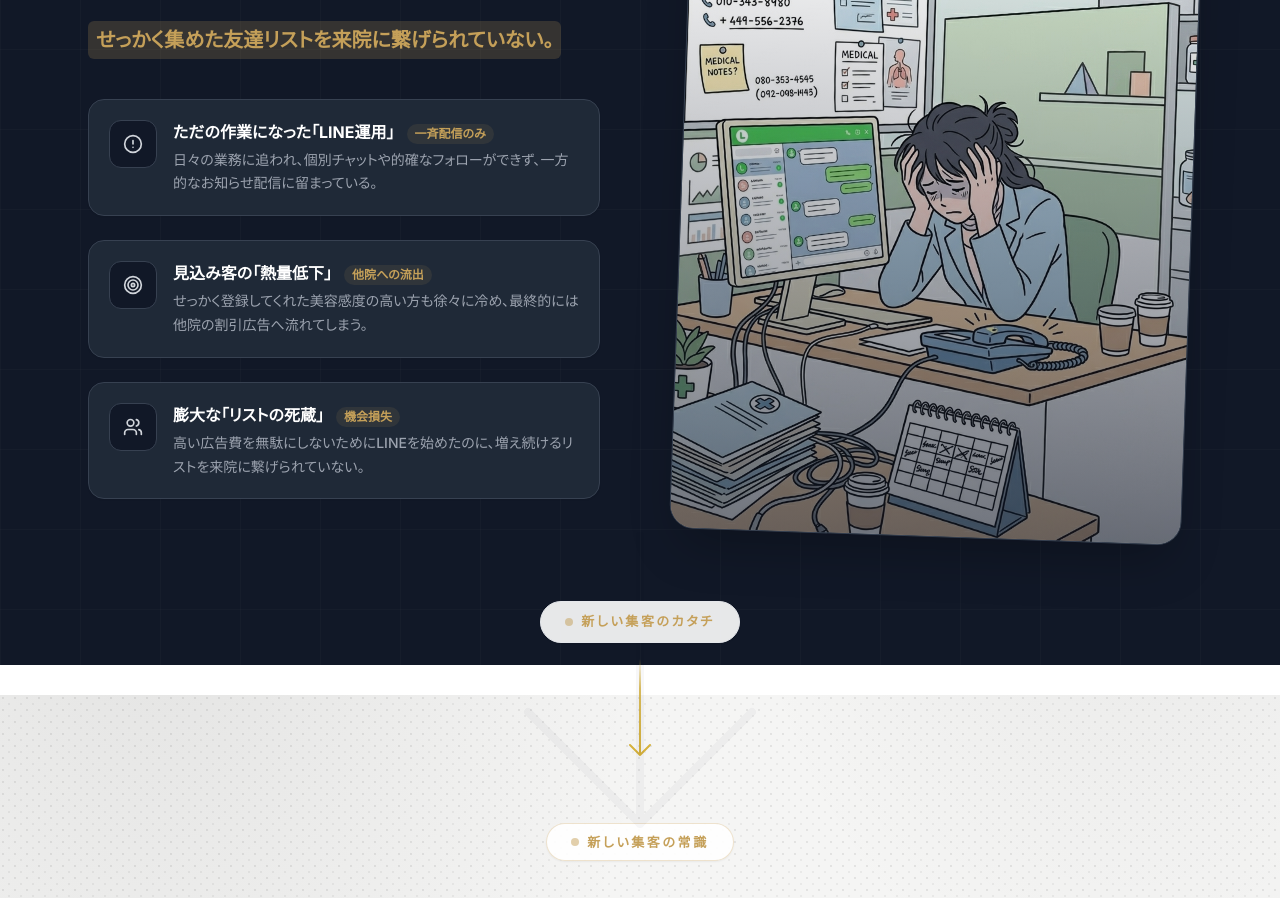
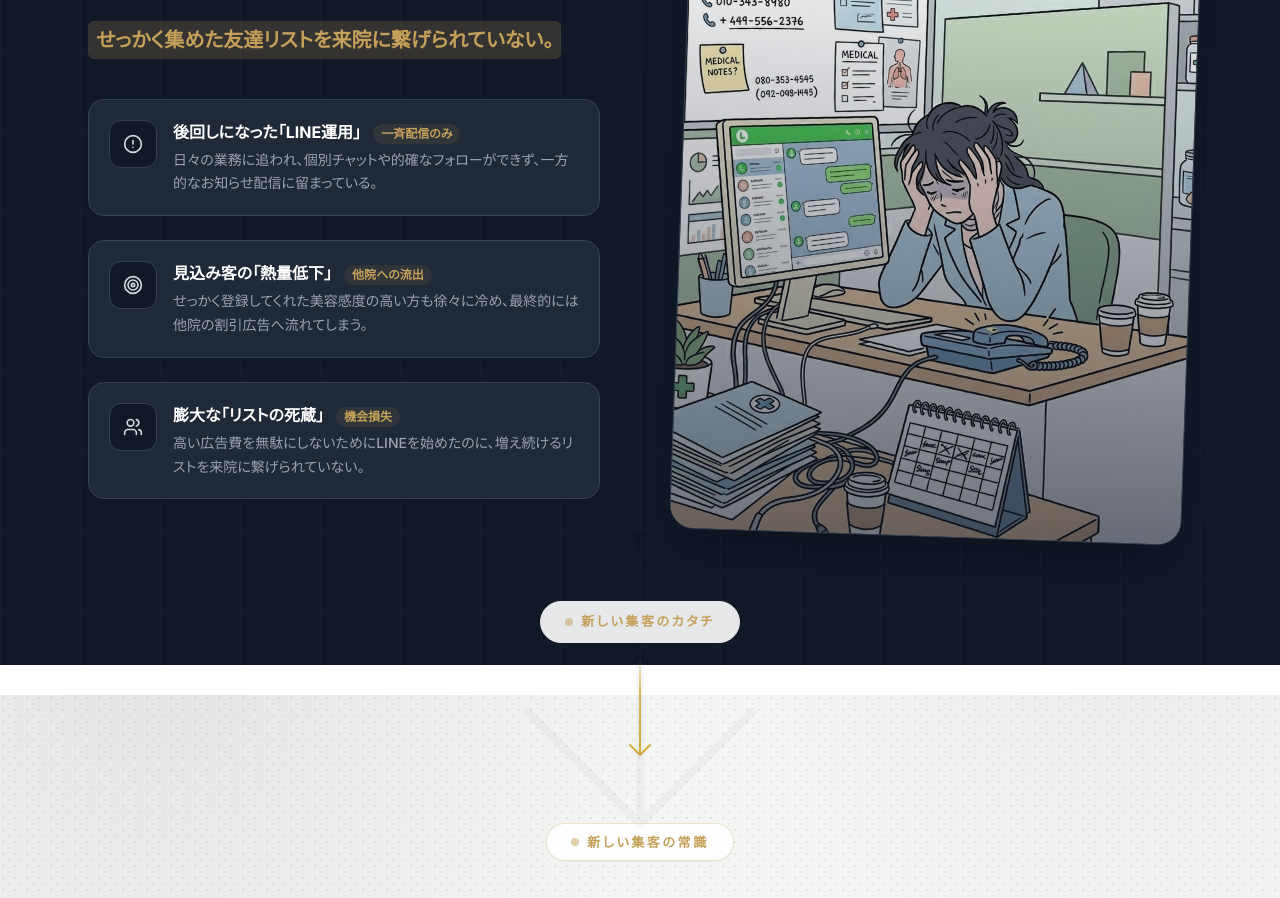
Before and after one commit to mikamishunpei/quicka-sdr-lp, a React (Vite) app: page / in a window 1280 px wide. Shown: the part 1300-2198 px from the top of the page. Built offline with nearby package versions, Linux system fonts and the light colour scheme.

Commit message:
Update problem title wording and fix unused import preventing deployment

```diff
--- a/src/components/clinic/ClinicProblem.tsx
+++ b/src/components/clinic/ClinicProblem.tsx
@@ -6,7 +6,7 @@ import { AlertCircle, Target, Users } from "lucide-react";
 const problems = [
   {
     icon: AlertCircle,
-    title: "ただの作業になった「LINE運用」",
+    title: "後回しになった「LINE運用」",
     stat: "一斉配信のみ",
     description: "日々の業務に追われ、個別チャットや的確なフォローができず、一方的なお知らせ配信に留まっている。",
   },
--- a/src/components/clinic/ClinicSolution.tsx
+++ b/src/components/clinic/ClinicSolution.tsx
@@ -1,7 +1,7 @@
 "use client";
 
 import { HeroMonochrome } from "@/components/ui/hero-monochrome";
-import { Zap, MousePointerClick, Gift, Bell, User } from "lucide-react";
+import { Zap, MousePointerClick, Gift, Bell } from "lucide-react";
 
 export function ClinicSolution() {
   return (
```
